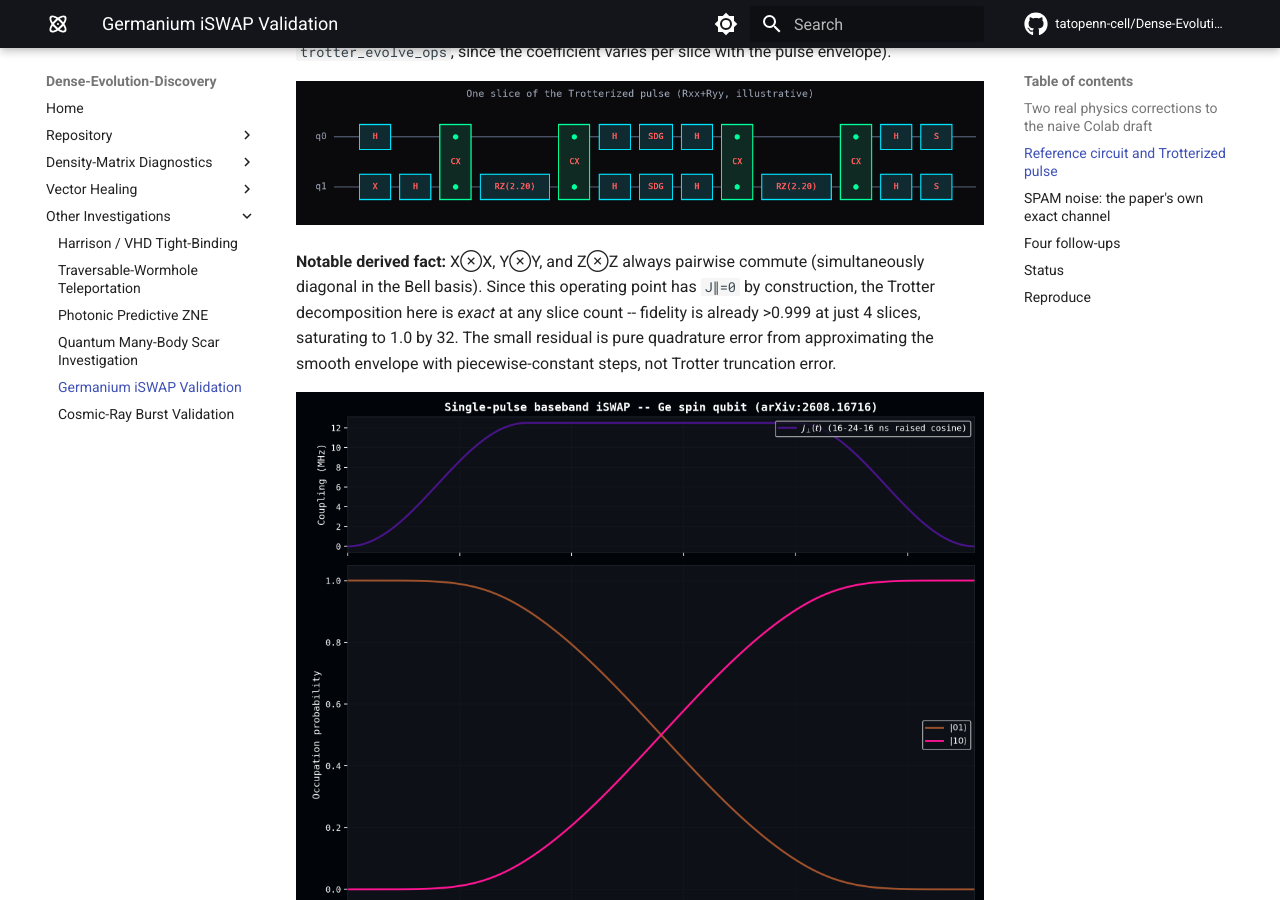
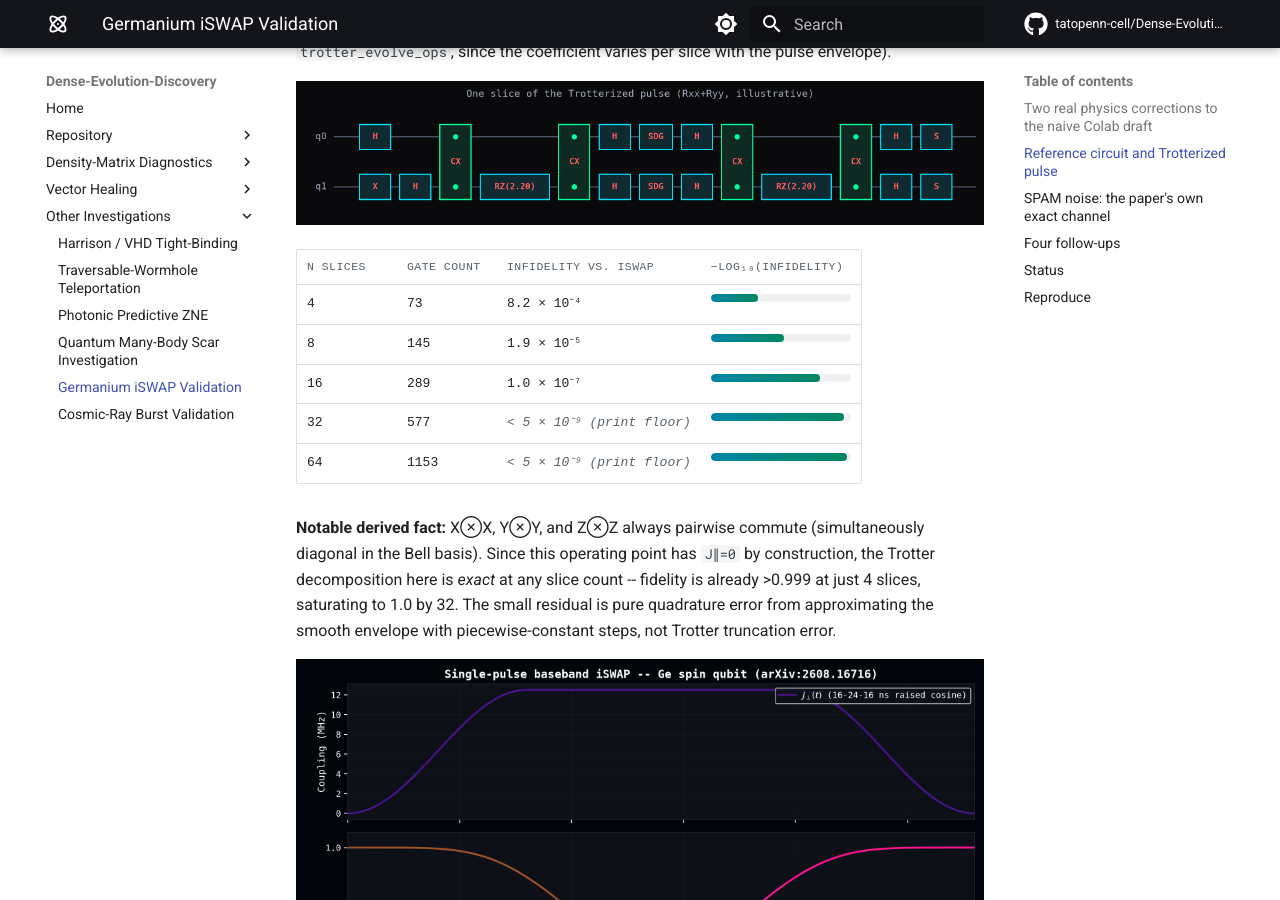
Before and after one commit to tatopenn-cell/Dense-Evolution-Discovery, an MkDocs documentation site: the page built from docs/germanium_iswap_validation.md, in a window 1280 px wide and 900 px high, scrolled down 1224 px. Built offline with MkDocs 1.6.1 and Material for MkDocs 9.7.7, drawn with Linux system fonts in a browser that asks for light colours; comment, search, counter and statistics services are not loaded.

Commit message:
Add the Trotter-convergence results table (styled, matching the reference SVG card)

```diff
--- a/docs/germanium_iswap_validation.md
+++ b/docs/germanium_iswap_validation.md
@@ -39,6 +39,22 @@ Each Trotterized pulse slice's `Rxx`/`Ryy` rotation is built from `pauli_rotatio
 
 ![One Trotterized pulse slice](assets/germanium_iswap_validation/germanium_iswap_trotter_slice.png)
 
+<table style="width:100%;border-collapse:collapse;font-family:'IBM Plex Mono',monospace;font-size:13px">
+<thead><tr>
+<th style="text-align:left;font-weight:500;color:#57606a;padding:8px 10px;border-bottom:1px solid #d7dbe0;font-size:11.5px;text-transform:uppercase;letter-spacing:0.04em">N slices</th>
+<th style="text-align:left;font-weight:500;color:#57606a;padding:8px 10px;border-bottom:1px solid #d7dbe0;font-size:11.5px;text-transform:uppercase;letter-spacing:0.04em">Gate count</th>
+<th style="text-align:left;font-weight:500;color:#57606a;padding:8px 10px;border-bottom:1px solid #d7dbe0;font-size:11.5px;text-transform:uppercase;letter-spacing:0.04em">Infidelity vs. iSWAP</th>
+<th style="text-align:left;font-weight:500;color:#57606a;padding:8px 10px;border-bottom:1px solid #d7dbe0;font-size:11.5px;text-transform:uppercase;letter-spacing:0.04em;min-width:160px">&minus;log&#8321;&#8320;(infidelity)</th>
+</tr></thead>
+<tbody>
+<tr><td style="padding:9px 10px;border-bottom:1px solid #d7dbe0">4</td><td style="padding:9px 10px;border-bottom:1px solid #d7dbe0">73</td><td style="padding:9px 10px;border-bottom:1px solid #d7dbe0">8.2 &times; 10&#8315;&#8308;</td><td style="padding:9px 10px;border-bottom:1px solid #d7dbe0"><div style="background:#eef0f2;border-radius:4px;height:8px;overflow:hidden"><div style="height:100%;background:linear-gradient(90deg,#0086a8,#00875f);border-radius:4px;width:34%"></div></div></td></tr>
+<tr><td style="padding:9px 10px;border-bottom:1px solid #d7dbe0">8</td><td style="padding:9px 10px;border-bottom:1px solid #d7dbe0">145</td><td style="padding:9px 10px;border-bottom:1px solid #d7dbe0">1.9 &times; 10&#8315;&#8309;</td><td style="padding:9px 10px;border-bottom:1px solid #d7dbe0"><div style="background:#eef0f2;border-radius:4px;height:8px;overflow:hidden"><div style="height:100%;background:linear-gradient(90deg,#0086a8,#00875f);border-radius:4px;width:52%"></div></div></td></tr>
+<tr><td style="padding:9px 10px;border-bottom:1px solid #d7dbe0">16</td><td style="padding:9px 10px;border-bottom:1px solid #d7dbe0">289</td><td style="padding:9px 10px;border-bottom:1px solid #d7dbe0">1.0 &times; 10&#8315;&#8311;</td><td style="padding:9px 10px;border-bottom:1px solid #d7dbe0"><div style="background:#eef0f2;border-radius:4px;height:8px;overflow:hidden"><div style="height:100%;background:linear-gradient(90deg,#0086a8,#00875f);border-radius:4px;width:78%"></div></div></td></tr>
+<tr><td style="padding:9px 10px;border-bottom:1px solid #d7dbe0">32</td><td style="padding:9px 10px;border-bottom:1px solid #d7dbe0">577</td><td style="padding:9px 10px;border-bottom:1px solid #d7dbe0;font-style:italic;color:#57606a">&lt; 5 &times; 10&#8315;&#8313; (print floor)</td><td style="padding:9px 10px;border-bottom:1px solid #d7dbe0"><div style="background:#eef0f2;border-radius:4px;height:8px;overflow:hidden"><div style="height:100%;background:linear-gradient(90deg,#0086a8,#00875f);border-radius:4px;width:95%"></div></div></td></tr>
+<tr><td style="padding:9px 10px">64</td><td style="padding:9px 10px">1153</td><td style="padding:9px 10px;font-style:italic;color:#57606a">&lt; 5 &times; 10&#8315;&#8313; (print floor)</td><td style="padding:9px 10px"><div style="background:#eef0f2;border-radius:4px;height:8px;overflow:hidden"><div style="height:100%;background:linear-gradient(90deg,#0086a8,#00875f);border-radius:4px;width:97%"></div></div></td></tr>
+</tbody>
+</table>
+
 **Notable derived fact:** X⊗X, Y⊗Y, and Z⊗Z always pairwise commute (simultaneously diagonal in the Bell basis). Since this operating point has `J∥=0` by construction, the Trotter decomposition here is *exact* at any slice count -- fidelity is already >0.999 at just 4 slices, saturating to 1.0 by 32. The small residual is pure quadrature error from approximating the smooth envelope with piecewise-constant steps, not Trotter truncation error.
 
 ![Pulse envelope and population dynamics](assets/germanium_iswap_validation/germanium_iswap_pulse_dynamics.png)
```
